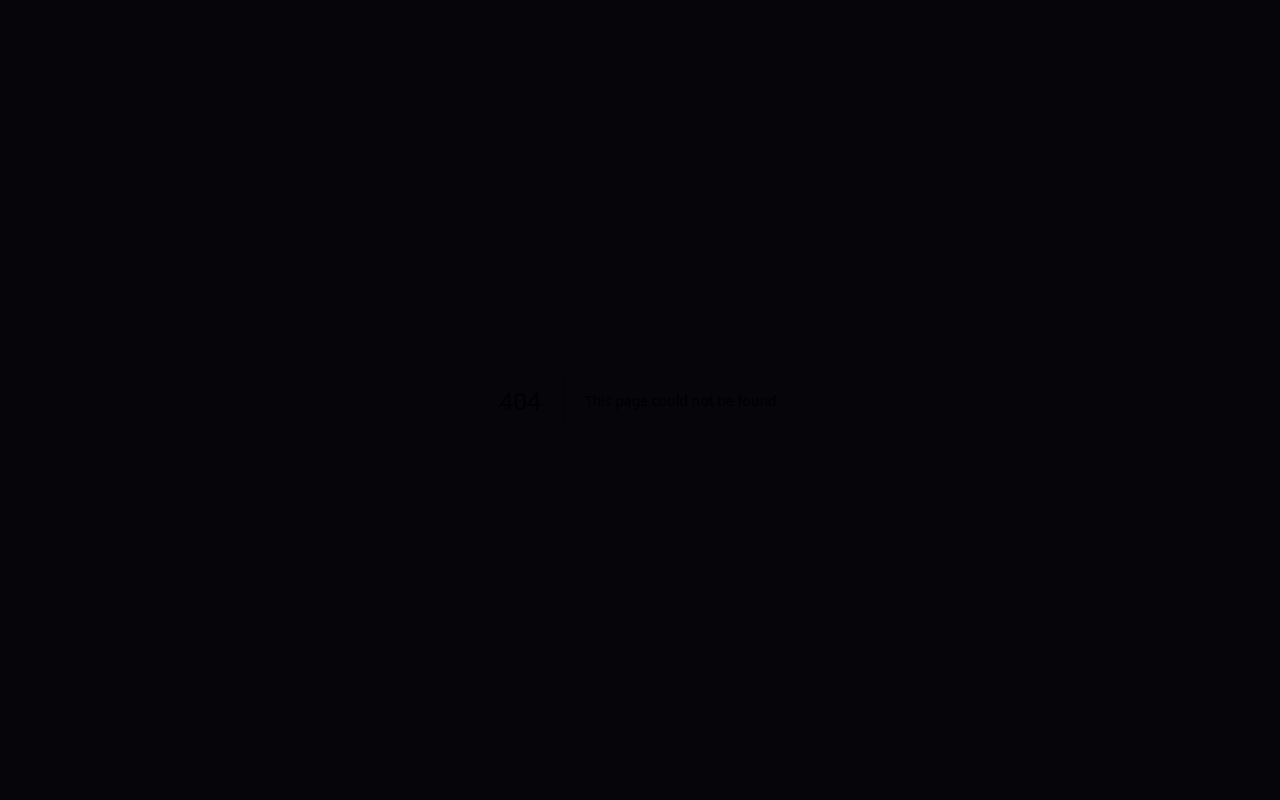
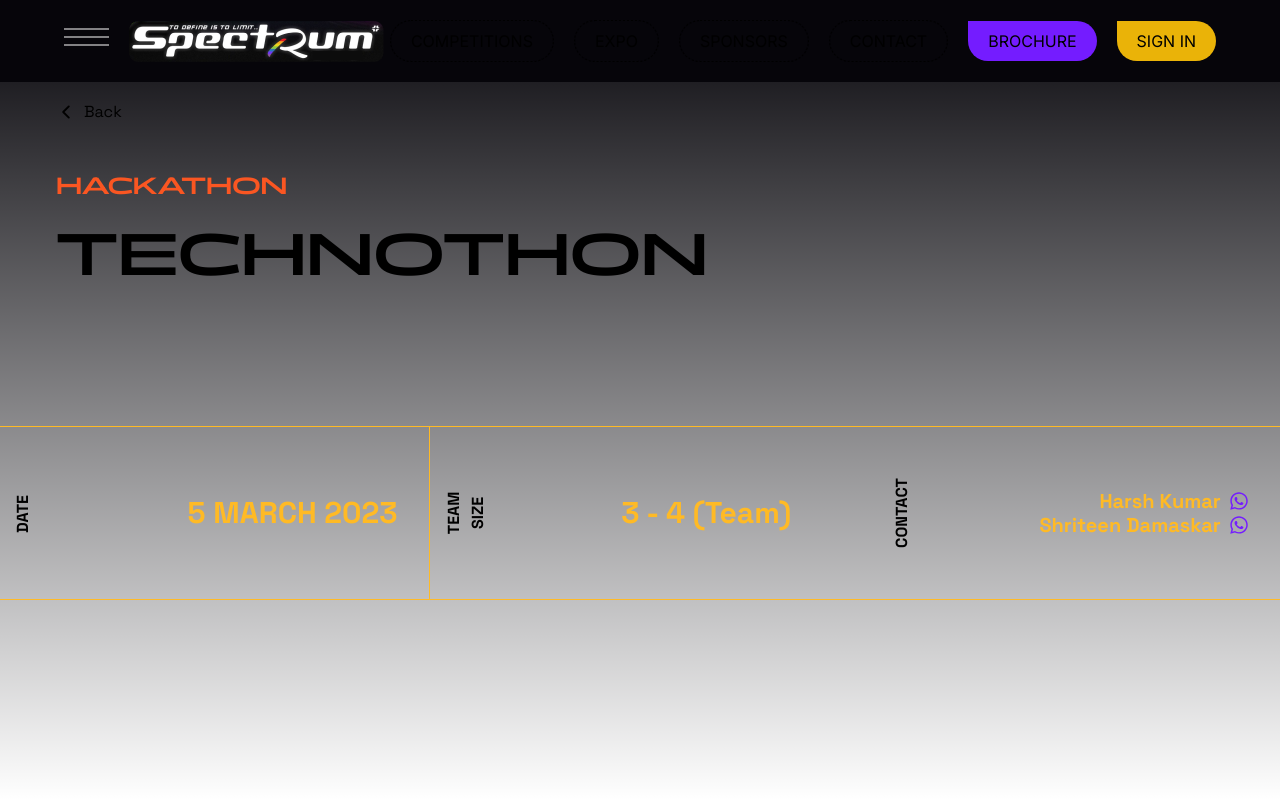
Before and after one commit to Engicos-Coders-Club/gec-spectrum-website-2024, a Next.js app: page /event/1 in a window 1280 px wide. Before the commit this address had no page. Built offline with nearby package versions, Linux system fonts and the light colour scheme.

Commit message:
Event page completed

```diff
--- a/src/app/event/page.tsx
+++ b/src/app/event/[id]/page.tsx
@@ -1,3 +1,4 @@
+'use client'
 import Navbar from "@/components/Navbar";
 import Link from "next/link";
 import { IoChevronBack } from "react-icons/io5";
@@ -5,6 +6,7 @@ import { FaWhatsapp } from "react-icons/fa6";
 import { Space_Grotesk } from "next/font/google";
 import { EVENT } from "@/utils/data.example";
 import localFont from "next/font/local";
+import { usePathname, useRouter } from "next/navigation";
 
 const space = Space_Grotesk({
   weight: ["700", "500", "400"],
@@ -13,11 +15,20 @@ const space = Space_Grotesk({
 });
 
 const panchang = localFont({
-  src: "../../../public/Panchang-Variable.ttf",
+  src: "../../../../public/Panchang-Variable.ttf",
   display: "swap",
 });
 
-const page = () => {
+const page = ({ params }) => {
+  // const router = useRouter();
+  // const { searchParams } = router; // Get search parameters object
+
+  // // Extract the id from searchParams
+  // const id = searchParams?.get('id');
+
+  // console.log(`Event ID: ${id}`);
+
+
   return (
     <div className="h-screen w-screen overflow-hidden">
       <Navbar />
@@ -38,12 +49,12 @@ const page = () => {
               <h1
                 className={`${panchang.className} font-semibold text-2xl text-[#FA5622]`}
               >
-                {EVENT[0].subtitle}
+                {EVENT[params.id]?.subtitle}
               </h1>
               <h1
                 className={`${panchang.className} font-semibold text-6xl leading-[4rem]`}
               >
-                {EVENT[0].title}
+                {EVENT[params.id]?.title}
               </h1>
             </div>
           </div>
@@ -56,7 +67,7 @@ const page = () => {
               </div>
               <div className={`mr-7 ${space.className} text-[#FFBA25]`}>
                 <h2 className=" font-bold leading-10 text-3xl">
-                  {EVENT[0].date}
+                  {EVENT[params.id].date}
                 </h2>
               </div>
             </div>
@@ -76,7 +87,7 @@ const page = () => {
                 </div>
                 <div className={`mr-7 ${space.className} text-[#FFBA25]`}>
                   <h2 className=" font-bold leading-10 text-3xl">
-                    {EVENT[0].team_size} ({EVENT[0].type})
+                    {EVENT[params.id].team_size} ({EVENT[params.id].type})
                   </h2>
                 </div>
               </div>
@@ -87,25 +98,29 @@ const page = () => {
               >
                 CONTACT
               </div>
-            <div className={`${space.className} text-[#FFBA25] w-60 h-full flex flex-col items-end`}>
-    <Link href={EVENT[0].contacts[0].contact} className="text-right">
+              <div
+                className={`${space.className} text-[#FFBA25] w-60 h-full flex flex-col items-end`}
+              >
+                <Link
+                  href={EVENT[params.id].contacts[0].contact}
+                  className="text-right"
+                >
                   <h2 className="font-semibold leading-6 text-xl flex items-center gap-2">
-            {EVENT[0].contacts[0].name}
+                    {EVENT[params.id].contacts[0].name}
                     <span className="text-[#741CFF]">
-                <FaWhatsapp className="font-semibold text-xl"/>
+                      <FaWhatsapp className="font-semibold text-xl" />
                     </span>
                   </h2>
                 </Link>
-    <Link href={EVENT[0].contacts[1].contact}>
+                <Link href={EVENT[params.id].contacts[1].contact}>
                   <h2 className="font-semibold leading-6 text-xl flex items-center gap-2">
-            {EVENT[0].contacts[1].name}
+                    {EVENT[params.id].contacts[1].name}
                     <span className="text-[#741CFF]">
-                <FaWhatsapp className="font-semibold text-xl"/>
+                      <FaWhatsapp className="font-semibold text-xl" />
                     </span>
                   </h2>
                 </Link>
               </div>
-
             </div>
           </div>
         </div>
--- a/src/utils/data.example.ts
+++ b/src/utils/data.example.ts
@@ -1,5 +1,6 @@
 export const EVENT = [
     {
+        id: 1,
         title: "ROBO SOCCER",
         subtitle: "ROBO SOCCER",
         date: "3 MARCH 2023",
@@ -15,5 +16,23 @@ export const EVENT = [
                 contact: "/"
             }
         ]
+    },
+    {
+        id: 2,
+        title: "TECHNOTHON",
+        subtitle: "HACKATHON",
+        date: "5 MARCH 2023",
+        type: "Team",
+        team_size: "3 - 4",
+        contacts: [
+            {
+                name: "Harsh Kumar",
+                contact: "/"
+            },
+            {
+                name: "Shriteen Damaskar",
+                contact: "/"
+            }
+        ]
     }
-]
+];
```
Lines whose indentation alone changed are shown as unchanged.
